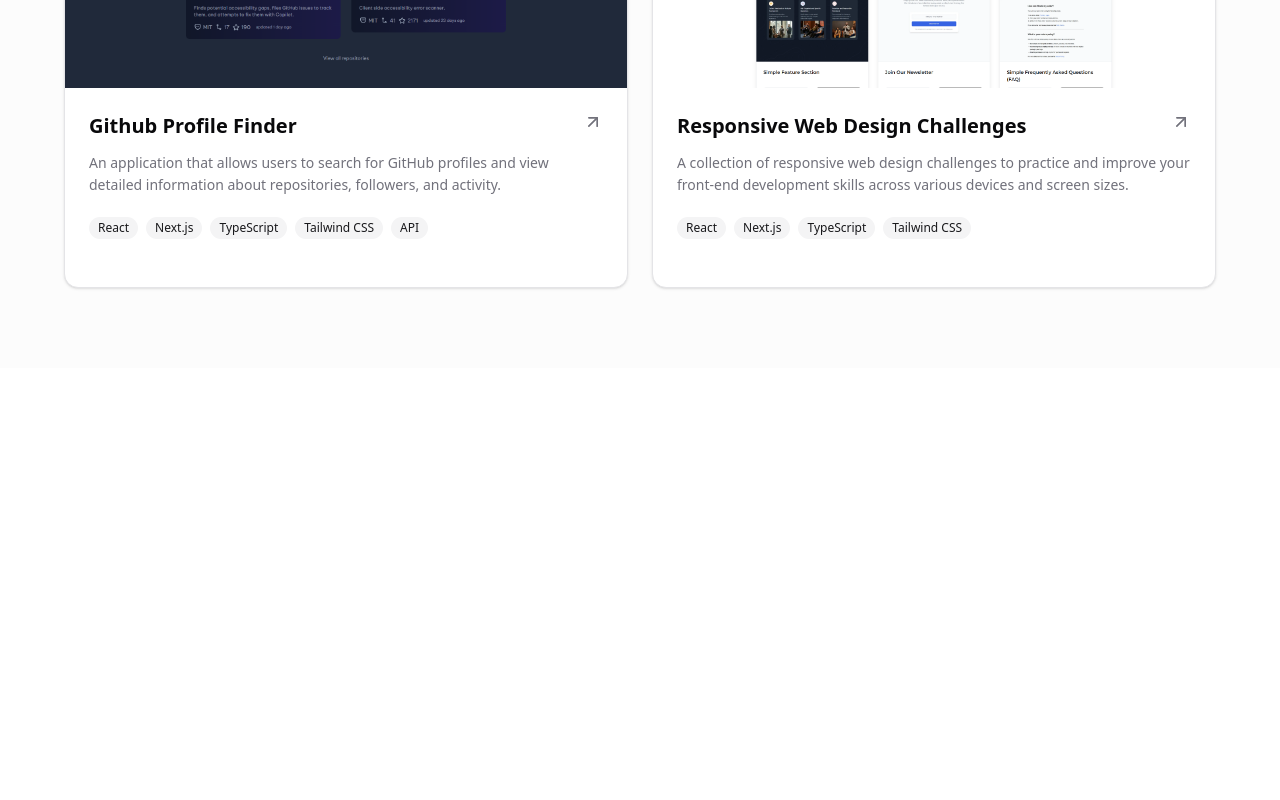
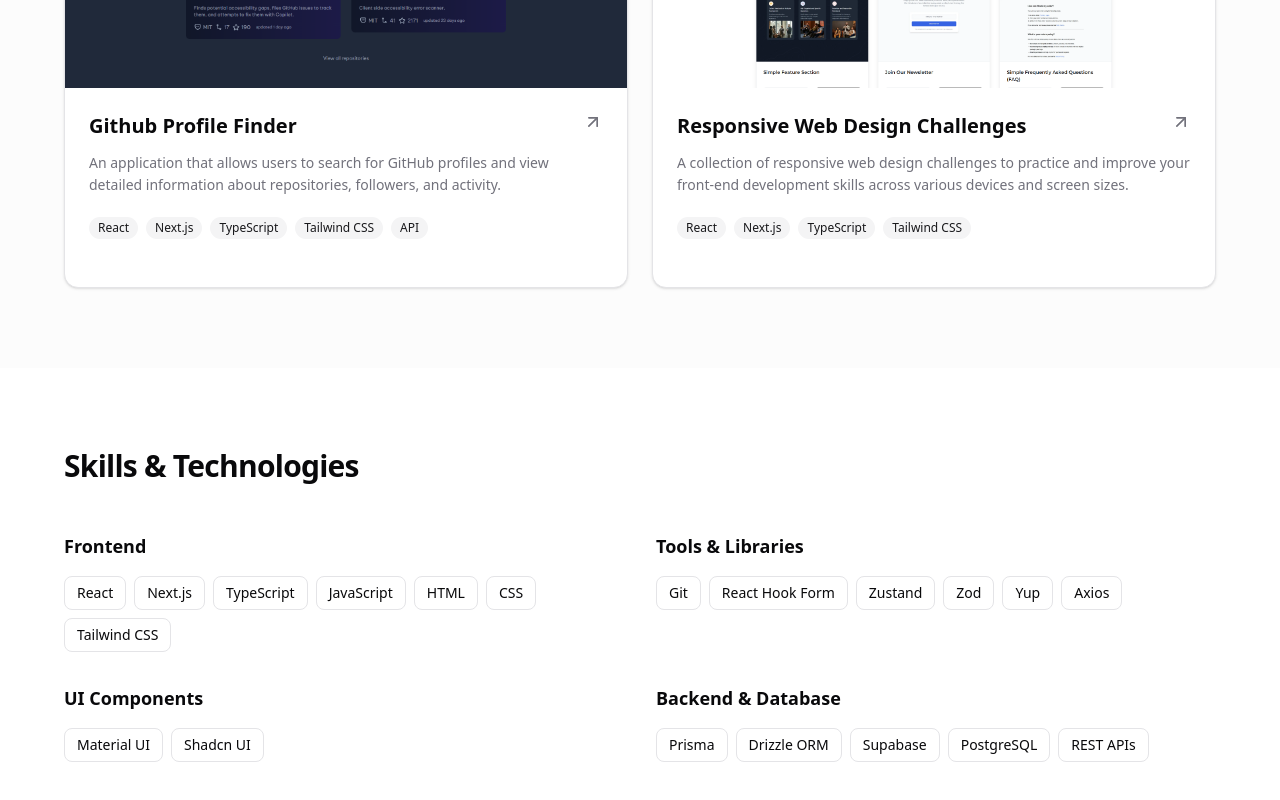
Before and after one commit to adrian-villamil/portfolio, a Next.js app: page / in a window 1280 px wide. Shown: the part 3213-4013 px from the top of the page. Before the commit the page ends 3581 px from the top, so only its background shows below. Built offline with nearby package versions, Linux system fonts and the light colour scheme.

Commit message:
Add skills section.

```diff
--- a/src/app/page.tsx
+++ b/src/app/page.tsx
@@ -3,6 +3,7 @@ import { Experience } from "@/components/home/experience";
 import { Header } from "@/components/home/header";
 import { Hero } from "@/components/home/hero";
 import { Projects } from "@/components/home/projects";
+import { Skills } from "@/components/home/skills";
 
 export default function Home() {
   return (
@@ -12,6 +13,7 @@ export default function Home() {
       <About />
       <Experience />
       <Projects />
+      <Skills />
     </main>
   );
 }
--- /dev/null
+++ b/src/components/home/skills.tsx
@@ -0,0 +1,60 @@
+import { Badge } from "../ui/badge";
+
+const skillCategories = [
+  {
+    title: "Frontend",
+    skills: [
+      "React",
+      "Next.js",
+      "TypeScript",
+      "JavaScript",
+      "HTML",
+      "CSS",
+      "Tailwind CSS",
+    ],
+  },
+  {
+    title: "Tools & Libraries",
+    skills: ["Git", "React Hook Form", "Zustand", "Zod", "Yup", "Axios"],
+  },
+  {
+    title: "UI Components",
+    skills: ["Material UI", "Shadcn UI"],
+  },
+  {
+    title: "Backend & Database",
+    skills: ["Prisma", "Drizzle ORM", "Supabase", "PostgreSQL", "REST APIs"],
+  },
+];
+
+export const Skills = () => {
+  return (
+    <section id="skills" className="py-20 px-4 sm:px-6 lg:px-8">
+      <div className="container mx-auto max-w-6xl">
+        <h2 className="text-3xl font-bold tracking-tight mb-12 text-balance">
+          Skills & Technologies
+        </h2>
+        <div className="grid md:grid-cols-2 gap-8">
+          {skillCategories.map((category, index) => (
+            <div key={index} className="space-y-4">
+              <h3 className="text-lg font-semibold text-foreground">
+                {category.title}
+              </h3>
+              <div className="flex flex-wrap gap-2">
+                {category.skills.map((skill, skillIndex) => (
+                  <Badge
+                    key={skillIndex}
+                    variant="outline"
+                    className="text-sm py-1.5 px-3 rounded-md"
+                  >
+                    {skill}
+                  </Badge>
+                ))}
+              </div>
+            </div>
+          ))}
+        </div>
+      </div>
+    </section>
+  );
+};
```
